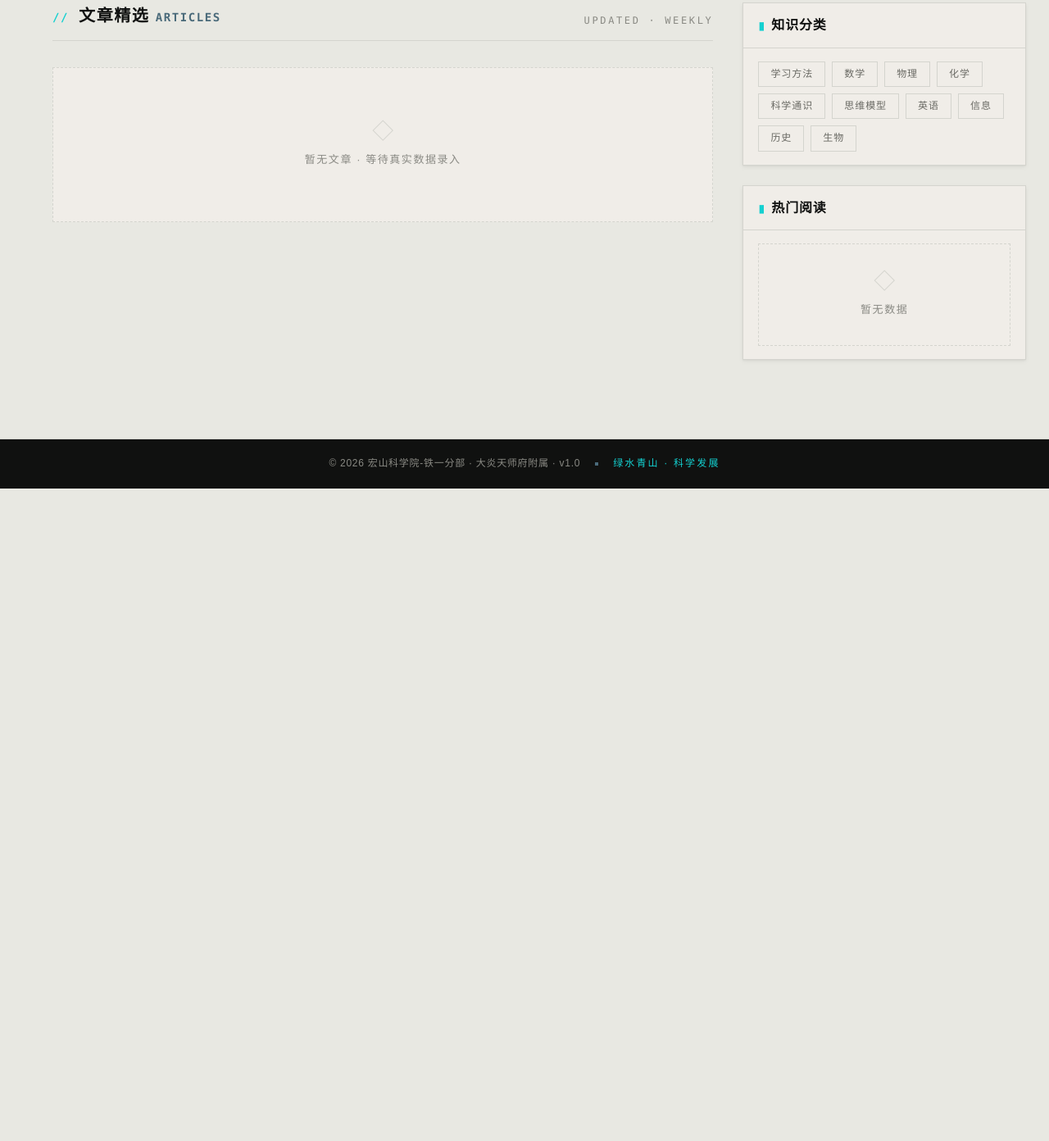
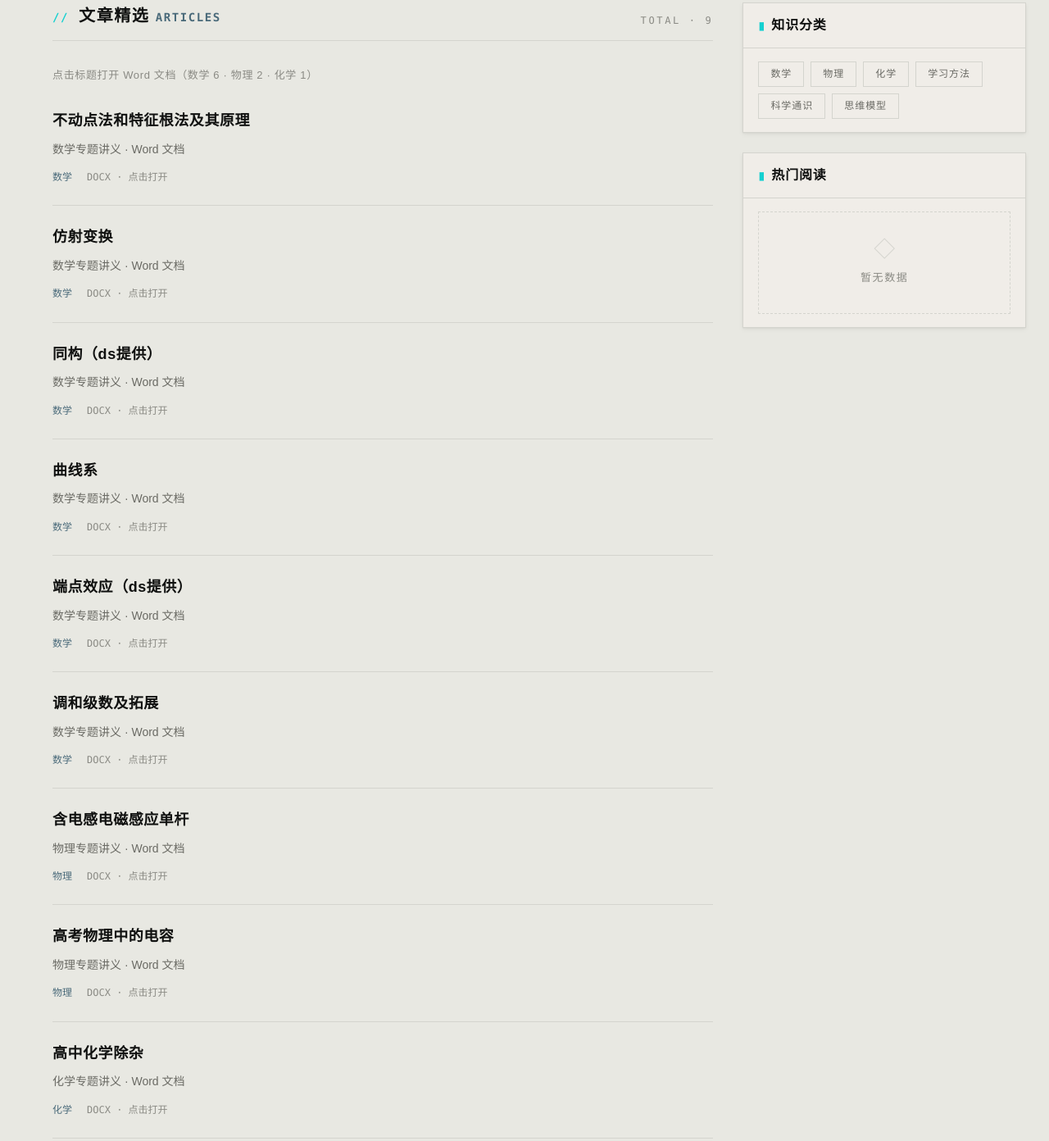
Before and after one commit to sanbaodaren/hongshan-site, a plain HTML site: page knowledge.html in a window 1280 px wide. Shown: the part 367-1759 px from the top of the page at 82% size. Before the commit the page ends 963 px from the top, so only its background shows below. Drawn offline with Linux system fonts and the light colour scheme.

Commit message:
拓展知识板块接入9份学科专题文档（数学6/物理2/化学1）
Co-Authored-By: Claude Fable 5 <noreply@anthropic.com>

```diff
--- a/knowledge.html
+++ b/knowledge.html
@@ -35,13 +35,67 @@
         <div>
           <div class="section-head">
             <h2 class="section-title"><span class="idx">//</span>文章精选 <span class="idx" style="color:#4a6a7a">ARTICLES</span></h2>
-            <p class="section-sub">UPDATED · WEEKLY</p>
+            <p class="section-sub">TOTAL · 9</p>
           </div>
 
-          <div class="empty-state">
-            <p class="empty-ico" aria-hidden="true">◇</p>
-            <p class="empty-text">暂无文章 · 等待真实数据录入</p>
-          </div>
+          <p style="font-size:13px;color:var(--muted-l);letter-spacing:.05em;margin-bottom:6px;">点击标题打开 Word 文档（数学 6 · 物理 2 · 化学 1）</p>
+
+          <!-- 数学 -->
+          <article class="article-card">
+            <h3 class="a-title"><a href="assets/knowledge/不动点法和特征根法及其原理.docx" target="_blank" rel="noopener">不动点法和特征根法及其原理</a></h3>
+            <p class="a-summary">数学专题讲义 · Word 文档</p>
+            <p class="a-meta"><span class="a-cat">数学</span><span>DOCX · 点击打开</span></p>
+          </article>
+
+          <article class="article-card">
+            <h3 class="a-title"><a href="assets/knowledge/仿射变换.docx" target="_blank" rel="noopener">仿射变换</a></h3>
+            <p class="a-summary">数学专题讲义 · Word 文档</p>
+            <p class="a-meta"><span class="a-cat">数学</span><span>DOCX · 点击打开</span></p>
+          </article>
+
+          <article class="article-card">
+            <h3 class="a-title"><a href="assets/knowledge/同构(ds提供).docx" target="_blank" rel="noopener">同构（ds提供）</a></h3>
+            <p class="a-summary">数学专题讲义 · Word 文档</p>
+            <p class="a-meta"><span class="a-cat">数学</span><span>DOCX · 点击打开</span></p>
+          </article>
+
+          <article class="article-card">
+            <h3 class="a-title"><a href="assets/knowledge/曲线系.docx" target="_blank" rel="noopener">曲线系</a></h3>
+            <p class="a-summary">数学专题讲义 · Word 文档</p>
+            <p class="a-meta"><span class="a-cat">数学</span><span>DOCX · 点击打开</span></p>
+          </article>
+
+          <article class="article-card">
+            <h3 class="a-title"><a href="assets/knowledge/端点效应(ds提供).docx" target="_blank" rel="noopener">端点效应（ds提供）</a></h3>
+            <p class="a-summary">数学专题讲义 · Word 文档</p>
+            <p class="a-meta"><span class="a-cat">数学</span><span>DOCX · 点击打开</span></p>
+          </article>
+
+          <article class="article-card">
+            <h3 class="a-title"><a href="assets/knowledge/调和级数及拓展.docx" target="_blank" rel="noopener">调和级数及拓展</a></h3>
+            <p class="a-summary">数学专题讲义 · Word 文档</p>
+            <p class="a-meta"><span class="a-cat">数学</span><span>DOCX · 点击打开</span></p>
+          </article>
+
+          <!-- 物理 -->
+          <article class="article-card">
+            <h3 class="a-title"><a href="assets/knowledge/含电感电磁感应单杆.docx" target="_blank" rel="noopener">含电感电磁感应单杆</a></h3>
+            <p class="a-summary">物理专题讲义 · Word 文档</p>
+            <p class="a-meta"><span class="a-cat">物理</span><span>DOCX · 点击打开</span></p>
+          </article>
+
+          <article class="article-card">
+            <h3 class="a-title"><a href="assets/knowledge/高考物理中的电容.docx" target="_blank" rel="noopener">高考物理中的电容</a></h3>
+            <p class="a-summary">物理专题讲义 · Word 文档</p>
+            <p class="a-meta"><span class="a-cat">物理</span><span>DOCX · 点击打开</span></p>
+          </article>
+
+          <!-- 化学 -->
+          <article class="article-card">
+            <h3 class="a-title"><a href="assets/knowledge/高中化学除杂.docx" target="_blank" rel="noopener">高中化学除杂</a></h3>
+            <p class="a-summary">化学专题讲义 · Word 文档</p>
+            <p class="a-meta"><span class="a-cat">化学</span><span>DOCX · 点击打开</span></p>
+          </article>
 
         </div>
 
@@ -52,16 +106,12 @@
             <h3 class="widget-title">知识分类</h3>
             <div class="widget-body">
               <div class="tag-cloud">
-                <span class="tag">学习方法</span>
                 <span class="tag">数学</span>
                 <span class="tag">物理</span>
                 <span class="tag">化学</span>
+                <span class="tag">学习方法</span>
                 <span class="tag">科学通识</span>
                 <span class="tag">思维模型</span>
-                <span class="tag">英语</span>
-                <span class="tag">信息</span>
-                <span class="tag">历史</span>
-                <span class="tag">生物</span>
               </div>
             </div>
           </div>
```
Also changed, not shown: 10 other files.
